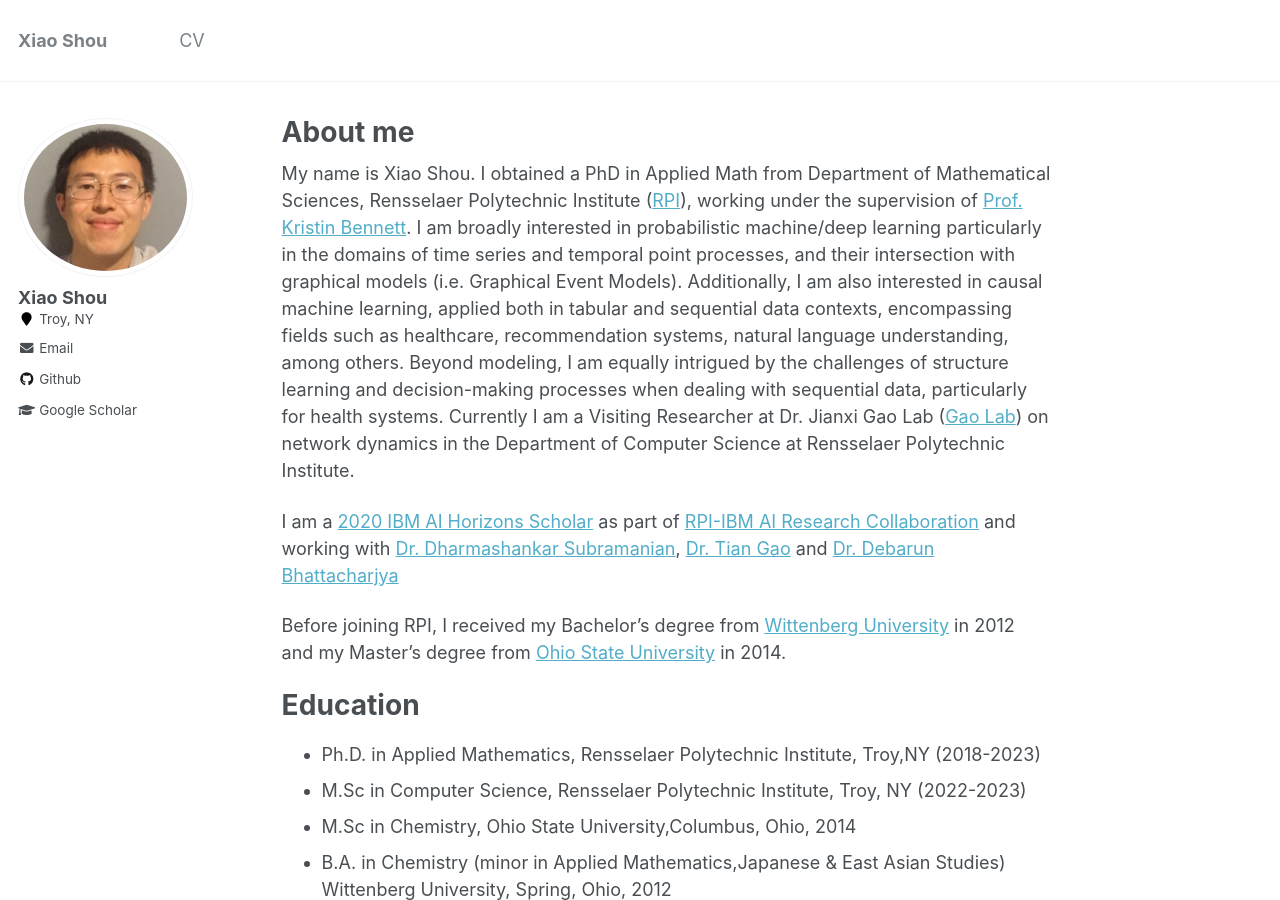
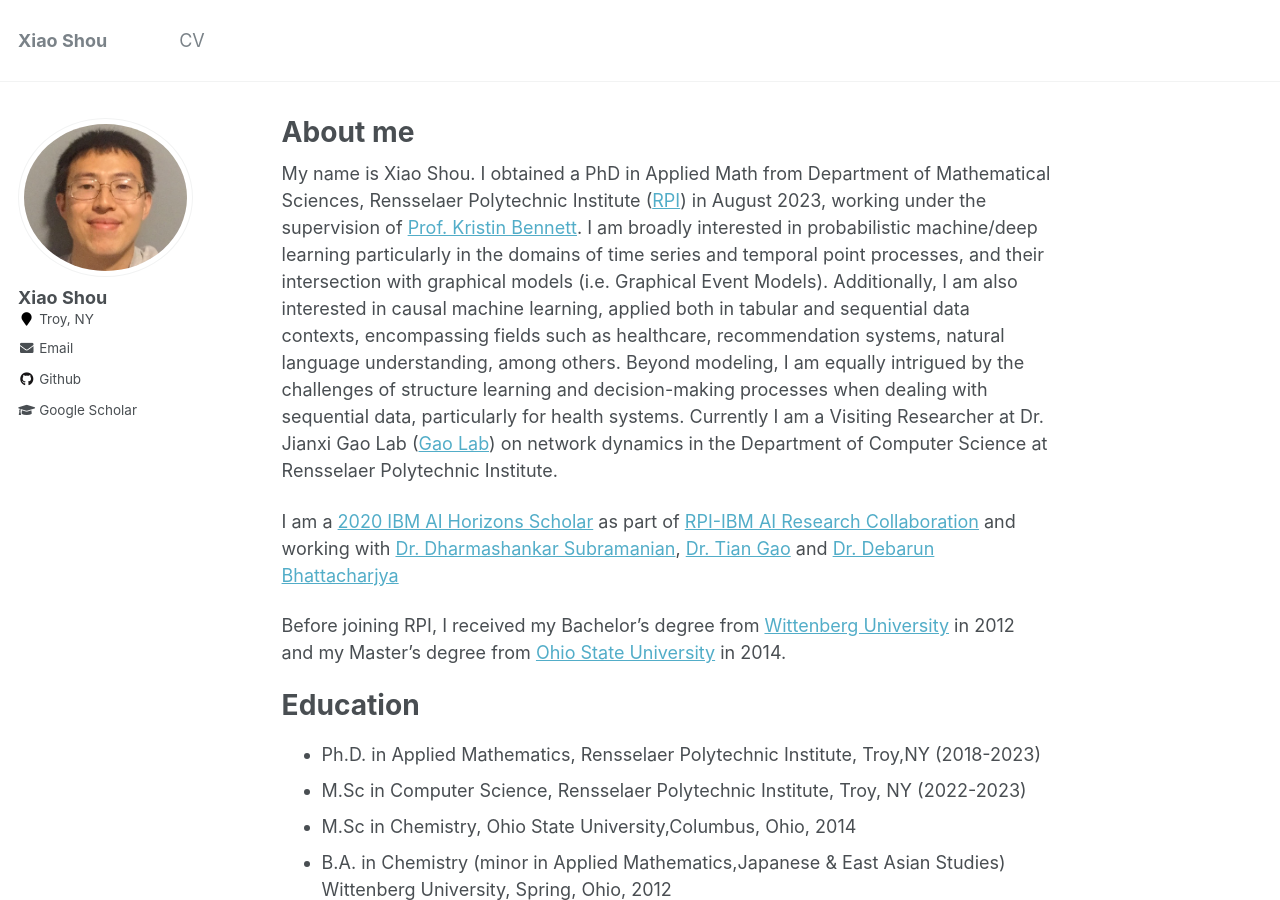
Before and after one commit to shou-xiao/shou-xiao1.github.io, a Jekyll site: the page built from _pages/about.md, in a window 1280 px wide and 900 px high. Built offline with Jekyll 4.4.1, drawn with Linux system fonts in a browser that asks for light colours.

Commit message:
Update about.md

```diff
--- a/_pages/about.md
+++ b/_pages/about.md
@@ -9,7 +9,7 @@ redirect_from:
 ---
 
 
-My name is Xiao Shou. I obtained a PhD in Applied Math from Department of Mathematical Sciences, Rensselaer Polytechnic Institute ([RPI](https://science.rpi.edu/mathematical-sciences)),  working  under the supervision of [Prof. Kristin Bennett](https://homepages.rpi.edu/~bennek/). I am broadly interested in probabilistic machine/deep learning particularly in the domains of time series and temporal point processes, and their intersection with graphical models (i.e. Graphical Event Models). Additionally, I am also interested in causal machine learning, applied both in tabular and sequential data contexts, encompassing fields such as healthcare, recommendation systems, natural language understanding, among others. Beyond modeling, I am equally intrigued by the challenges of structure learning and decision-making processes when dealing with sequential data, particularly for health systems. Currently I am a Visiting Researcher at Dr. Jianxi Gao Lab ([Gao Lab](https://www.gaojianxi.com/)) on network dynamics in the Department of Computer Science at Rensselaer Polytechnic Institute.
+My name is Xiao Shou. I obtained a PhD in Applied Math from Department of Mathematical Sciences, Rensselaer Polytechnic Institute ([RPI](https://science.rpi.edu/mathematical-sciences)) in August 2023,  working  under the supervision of [Prof. Kristin Bennett](https://homepages.rpi.edu/~bennek/). I am broadly interested in probabilistic machine/deep learning particularly in the domains of time series and temporal point processes, and their intersection with graphical models (i.e. Graphical Event Models). Additionally, I am also interested in causal machine learning, applied both in tabular and sequential data contexts, encompassing fields such as healthcare, recommendation systems, natural language understanding, among others. Beyond modeling, I am equally intrigued by the challenges of structure learning and decision-making processes when dealing with sequential data, particularly for health systems. Currently I am a Visiting Researcher at Dr. Jianxi Gao Lab ([Gao Lab](https://www.gaojianxi.com/)) on network dynamics in the Department of Computer Science at Rensselaer Polytechnic Institute.
 
 <!-- Service
 ------
```
